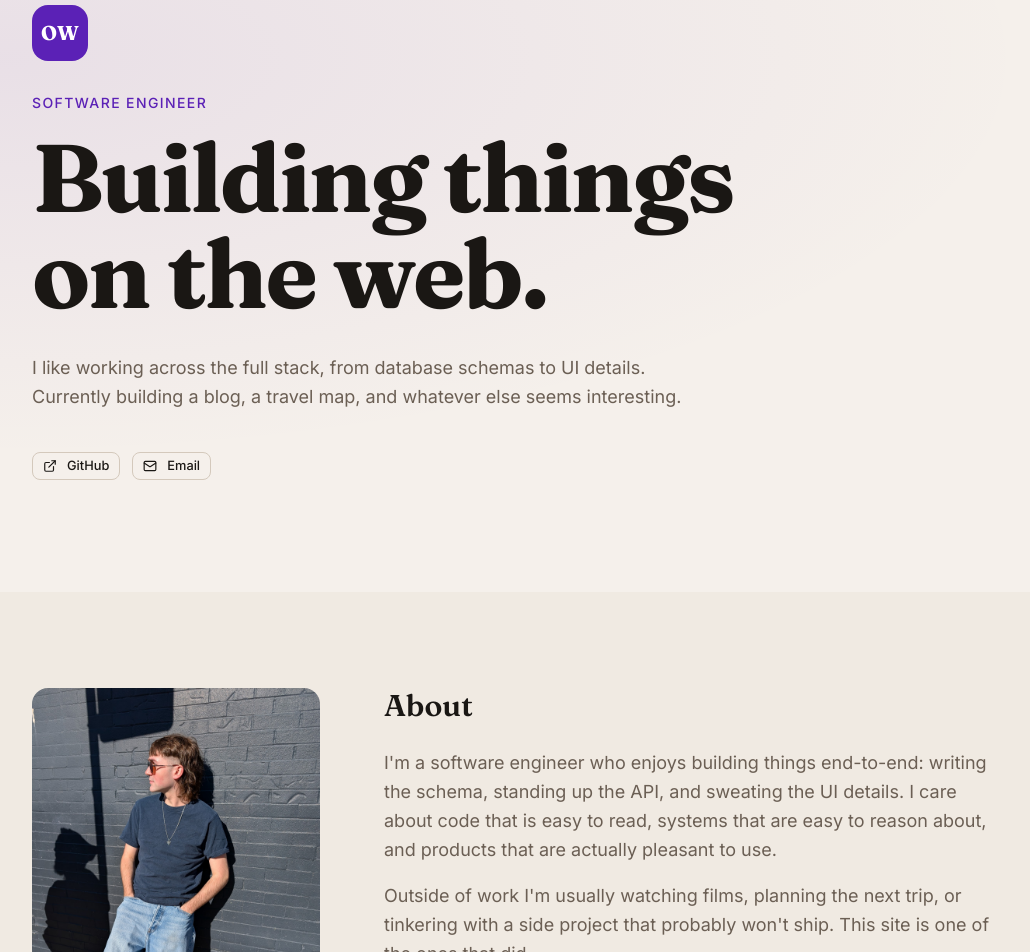
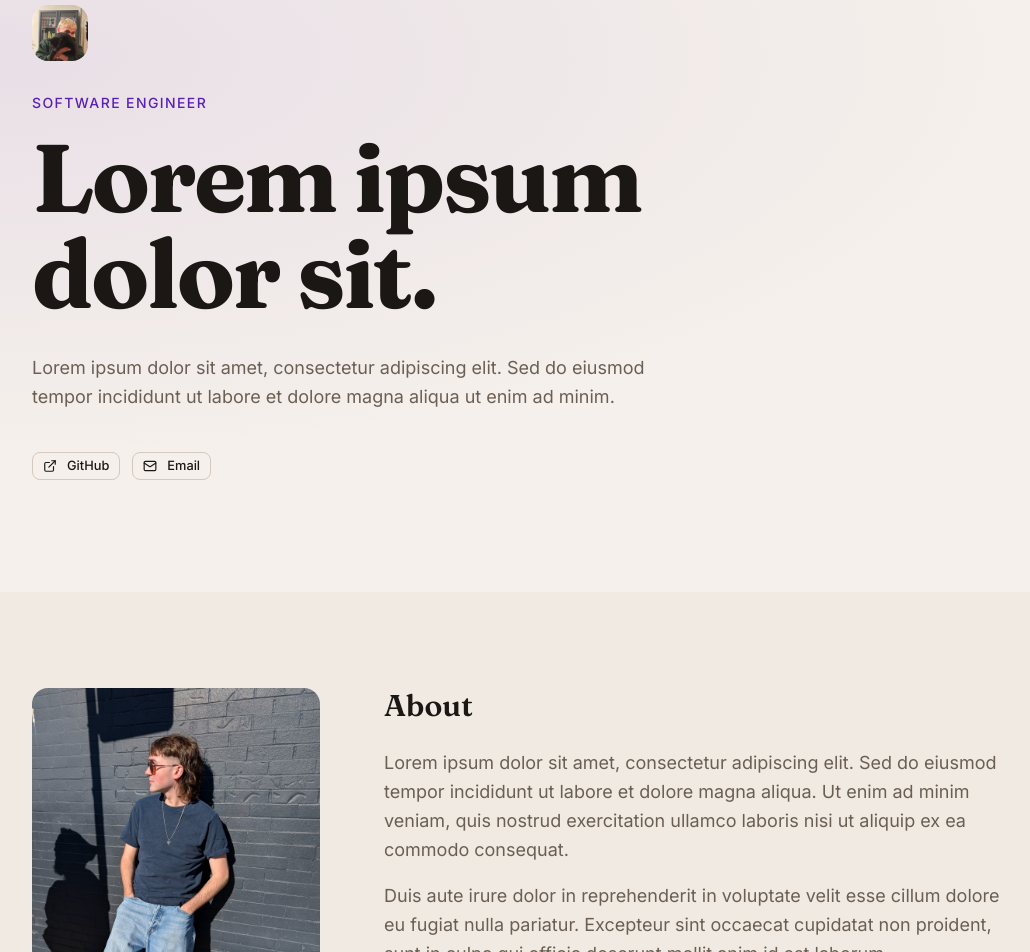
Before and after one commit to owenw2k/hub, a Next.js app: page / in a window 1280 px wide. Shown: the part 140-1092 px from the top of the page, without its empty margins (120-1150 px from the left). Built offline with nearby package versions, Linux system fonts and the light colour scheme.

Commit message:
feat(about): swap OW badge for mini photo and add lorem ipsum placeholders

```diff
--- a/src/app/page.tsx
+++ b/src/app/page.tsx
@@ -31,10 +31,13 @@ export default function HomePage() {
           {/* Warm radial glow behind the hero */}
           <div className="pointer-events-none absolute inset-0 bg-[radial-gradient(ellipse_80%_60%_at_10%_20%,color-mix(in_oklch,var(--accent)_8%,transparent),transparent)]" />
           <div className="relative mx-auto max-w-5xl px-6 pb-28 pt-20">
-            {/* Initials badge */}
-            <div className="mb-8 inline-flex h-14 w-14 items-center justify-center rounded-2xl bg-accent font-heading text-xl font-bold text-white">
-              OW
-            </div>
+            {/* Avatar badge */}
+            {/* eslint-disable-next-line @next/next/no-img-element */}
+            <img
+              src="/mini.png"
+              alt="Owen W"
+              className="mb-8 h-14 w-14 rounded-2xl object-cover object-top"
+            />
             <p className="mb-4 text-sm font-medium uppercase tracking-widest text-accent">
               Software engineer
             </p>
@@ -42,13 +45,13 @@ export default function HomePage() {
               id="hero-heading"
               className="font-heading text-6xl font-bold tracking-tight text-text-primary sm:text-7xl lg:text-8xl"
             >
-              Building things
+              Lorem ipsum
               <br />
-              on the web.
+              dolor sit.
             </h1>
             <p className="mt-8 max-w-2xl text-lg leading-relaxed text-text-muted">
-              I like working across the full stack, from database schemas to UI details. Currently
-              building a blog, a travel map, and whatever else seems interesting.
+              Lorem ipsum dolor sit amet, consectetur adipiscing elit. Sed do eiusmod tempor
+              incididunt ut labore et dolore magna aliqua ut enim ad minim.
             </p>
             <div className="mt-10 flex flex-wrap gap-3">
               <ButtonLink
@@ -101,15 +104,14 @@ export default function HomePage() {
                 </h2>
                 <div className="space-y-4 text-lg leading-relaxed text-text-muted">
                   <p>
-                    I&apos;m a software engineer who enjoys building things end-to-end: writing the
-                    schema, standing up the API, and sweating the UI details. I care about code that
-                    is easy to read, systems that are easy to reason about, and products that are
-                    actually pleasant to use.
+                    Lorem ipsum dolor sit amet, consectetur adipiscing elit. Sed do eiusmod tempor
+                    incididunt ut labore et dolore magna aliqua. Ut enim ad minim veniam, quis
+                    nostrud exercitation ullamco laboris nisi ut aliquip ex ea commodo consequat.
                   </p>
                   <p>
-                    Outside of work I&apos;m usually watching films, planning the next trip, or
-                    tinkering with a side project that probably won&apos;t ship. This site is one of
-                    the ones that did.
+                    Duis aute irure dolor in reprehenderit in voluptate velit esse cillum dolore eu
+                    fugiat nulla pariatur. Excepteur sint occaecat cupidatat non proident, sunt in
+                    culpa qui officia deserunt mollit anim id est laborum.
                   </p>
                 </div>
                 <div>
```
Also changed, not shown: public/mini.png (added).
